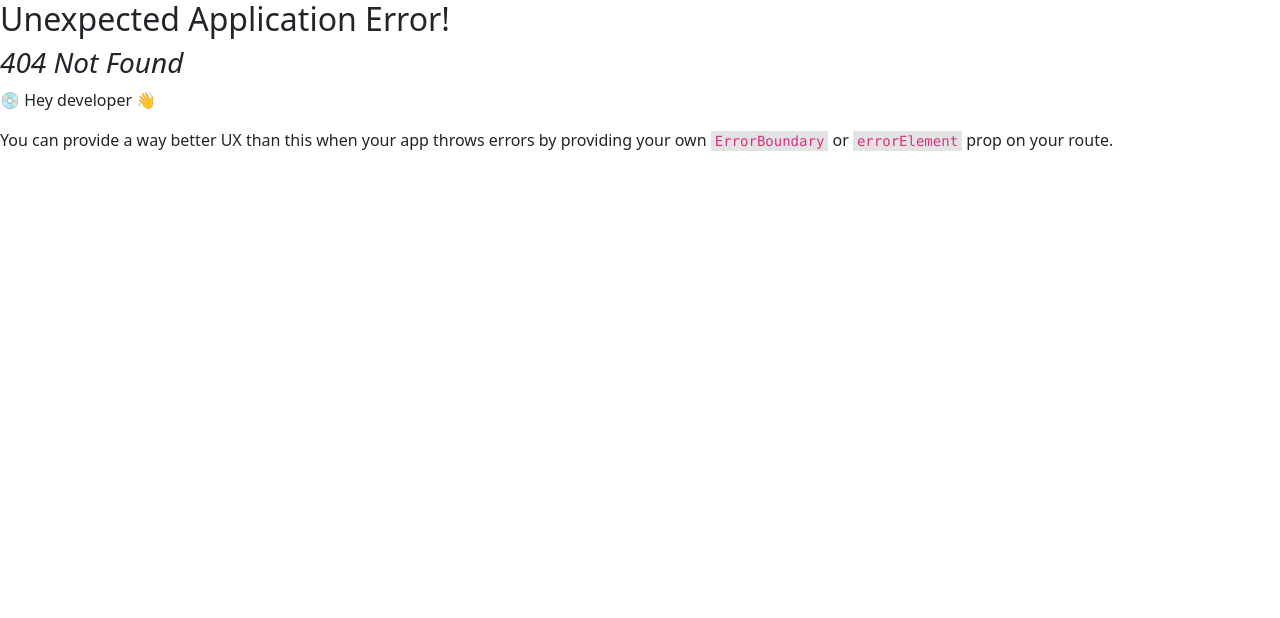
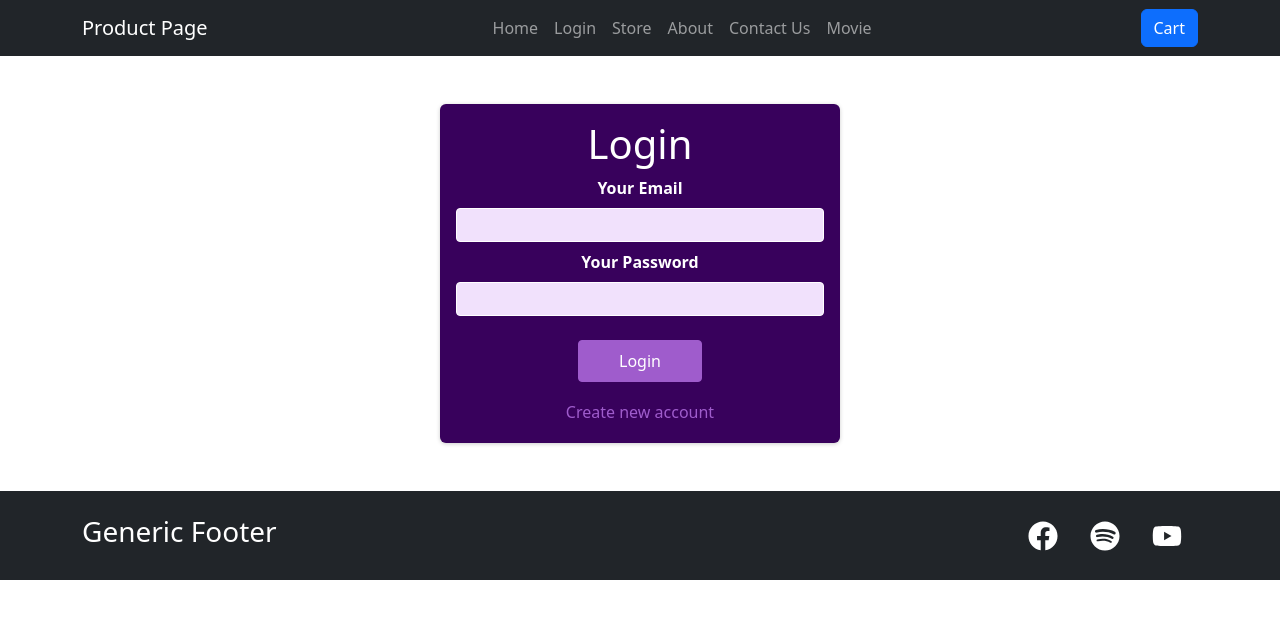
Before and after one commit to ajayygurjar/E-commerce-app, a React (Vite) app: page /login in a window 1280 px wide. Before the commit this address had no page. Shown: the top 618 px of the page. Built offline with nearby package versions, Linux system fonts and the light colour scheme.

Commit message:
Signup and Authentication using Firebase auth rest api

```diff
--- a/src/App.jsx
+++ b/src/App.jsx
@@ -10,6 +10,7 @@ import RootLayout from './components/Layout/RootLayout';
 import Movie from './pages/Movie';
 import Contact from './pages/Contact';
 import ProductDetailPage from './components/Products/ProductDetailPage';
+import LoginPage from './pages/LoginPage';
 
 // Create the router object
 const router = createBrowserRouter([
@@ -22,7 +23,8 @@ const router = createBrowserRouter([
       { path: '/home', element: <Home /> },
       { path: '/about', element: <About /> },
       {path:'/movie',element:<Movie/>},
-      {path:'/contact',element:<Contact/>}
+      {path:'/contact',element:<Contact/>},
+      {path:'/login' ,element:<LoginPage/>},//Login Page
     ],
   },
 ]);
--- /dev/null
+++ b/src/components/Auth/AuthForm.jsx
@@ -0,0 +1,95 @@
+import { useState, useRef } from 'react';
+import classes from './AuthForm.module.css';
+
+const AuthForm = () => {
+  const emailInputRef = useRef();
+  const passwordInputRef = useRef();
+  const [isLogin, setIsLogin] = useState(true);
+  const [isLoading, setIsLoading] = useState(false);
+
+  const switchAuthModeHandler = () => {
+    setIsLogin((prevState) => !prevState);
+  };
+
+  const submitHandler = (event) => {
+    event.preventDefault();
+
+    const enteredEmail = emailInputRef.current.value;
+    const enteredPassword = passwordInputRef.current.value;
+
+    // optional validation
+    setIsLoading(true);
+    let url;
+
+    if (isLogin) {
+      url = 'https://identitytoolkit.googleapis.com/v1/accounts:signInWithPassword?key=AIzaSyA9oMqGYDUx0KYIJvCuWZ1p0iGTl0WwazE';
+    } else {
+      url = 'https://identitytoolkit.googleapis.com/v1/accounts:signUp?key=AIzaSyA9oMqGYDUx0KYIJvCuWZ1p0iGTl0WwazE';
+    }
+
+    fetch(url, {
+      method: 'POST',
+      body: JSON.stringify({
+        email: enteredEmail,
+        password: enteredPassword, // Corrected field name
+        returnSecureToken: true
+      }),
+      headers: {
+        'Content-Type': 'application/json' // Corrected header name
+      }
+    }).then(res => {
+      setIsLoading(false);
+      if (res.ok) {
+        return res.json();
+      } else {
+        return res.json().then(() => {
+          let errorMessage = 'Authentication Failed!';
+          // if(data && data.error &&data.error.message){
+          // errorMessage=data.error.message;
+          //   }
+          alert(errorMessage);
+          throw new Error(errorMessage);
+        });
+      }
+    }).then((data) => {
+      console.log(data);
+    })
+    .catch((err) => {
+      alert(err.message);
+    });
+  };
+
+  return (
+    <section className={classes.auth}>
+      <h1>{isLogin ? 'Login' : 'Sign Up'}</h1>
+      <form onSubmit={submitHandler}>
+        <div className={classes.control}>
+          <label htmlFor='email'>Your Email</label>
+          <input type='email' id='email' required ref={emailInputRef} />
+        </div>
+        <div className={classes.control}>
+          <label htmlFor='password'>Your Password</label>
+          <input
+            type='password'
+            id='password'
+            required
+            ref={passwordInputRef}
+          />
+        </div>
+        <div className={classes.actions}>
+          {!isLoading && <button>{isLogin ? 'Login' : 'Create Account'}</button>}
+          {isLoading && <p>Sending request...</p>}
+          <button
+            type='button'
+            className={classes.toggle}
+            onClick={switchAuthModeHandler}
+          >
+            {isLogin ? 'Create new account' : 'Login with existing account'}
+          </button>
+        </div>
+      </form>
+    </section>
+  );
+};
+
+export default AuthForm;
--- /dev/null
+++ b/src/components/Auth/AuthForm.module.css
@@ -0,0 +1,73 @@
+.auth {
+    margin: 3rem auto;
+    width: 95%;
+    max-width: 25rem;
+    border-radius: 6px;
+    background-color: #38015c;
+    box-shadow: 0 1px 4px rgba(0, 0, 0, 0.2);
+    padding: 1rem;
+    text-align: center;
+    color:white;
+  }
+
+  .auth h1 {
+    text-align: center;
+    color: white;
+  }
+
+  .control {
+    margin-bottom: 0.5rem;
+  }
+
+  .control label {
+    display: block;
+    color: white;
+    font-weight: bold;
+    margin-bottom: 0.5rem;
+  }
+
+  .control input {
+    font: inherit;
+    background-color: #f1e1fc;
+    color: #38015c;
+    border-radius: 4px;
+    border: 1px solid white;
+    width: 100%;
+    text-align: left;
+    padding: 0.25rem;
+  }
+
+  .actions {
+    margin-top: 1.5rem;
+    display: flex;
+    flex-direction: column;
+    align-items: center;
+  }
+
+  .actions button {
+    cursor: pointer;
+    font: inherit;
+    color: white;
+    background-color: #9f5ccc;
+    border: 1px solid #9f5ccc;
+    border-radius: 4px;
+    padding: 0.5rem 2.5rem;
+  }
+
+  .actions button:hover {
+    background-color: #873abb;
+    border-color: #873abb;
+  }
+
+  .actions .toggle {
+    margin-top: 1rem;
+    background-color: transparent;
+    color: #9f5ccc;
+    border: none;
+    padding: 0.15rem 1.5rem;
+  }
+
+  .actions .toggle:hover {
+    background-color: transparent;
+    color: #ae82cc;
+  }
--- a/src/components/Layout/Header.jsx
+++ b/src/components/Layout/Header.jsx
@@ -5,6 +5,10 @@ import { Link } from 'react-router-dom';  // Import Link for routing
 import Cart from '../Cart/Cart';
 
 const Header = () => {
+
+
+
+
   return (
     <Navbar expand="lg" bg="dark" variant="dark">
       <Container>
@@ -13,10 +17,12 @@ const Header = () => {
           {/* Use Link for navigation instead of href */}
           <Nav.Link as={Link} to="/home">Home</Nav.Link>
           {/*  also we can use <NavLink activeClassName={classes.active} as={link} to='/home' */}
+          <Nav.Link as={Link} to='/login'>Login</Nav.Link>
           <Nav.Link as={Link} to="/">Store</Nav.Link>
           <Nav.Link as={Link} to="/about">About</Nav.Link>
           <Nav.Link as={Link} to="/contact">Contact Us</Nav.Link>
-						<Nav.Link as={Link} to="/movie">Movie</Nav.Link>
+					<Nav.Link as={Link} to="/movie">Movie</Nav.Link>
+
 
 
         </Nav>
--- /dev/null
+++ b/src/pages/LoginPage.jsx
@@ -0,0 +1,11 @@
+
+
+import AuthForm from "../components/Auth/AuthForm";
+
+
+const LoginPage=()=>{
+    return <AuthForm/>
+}
+
+
+export default LoginPage;
```
